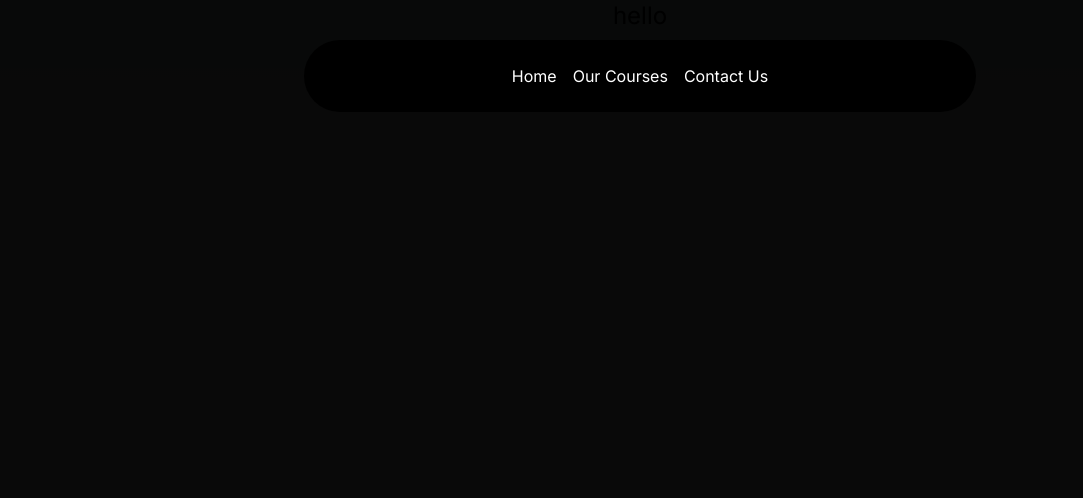
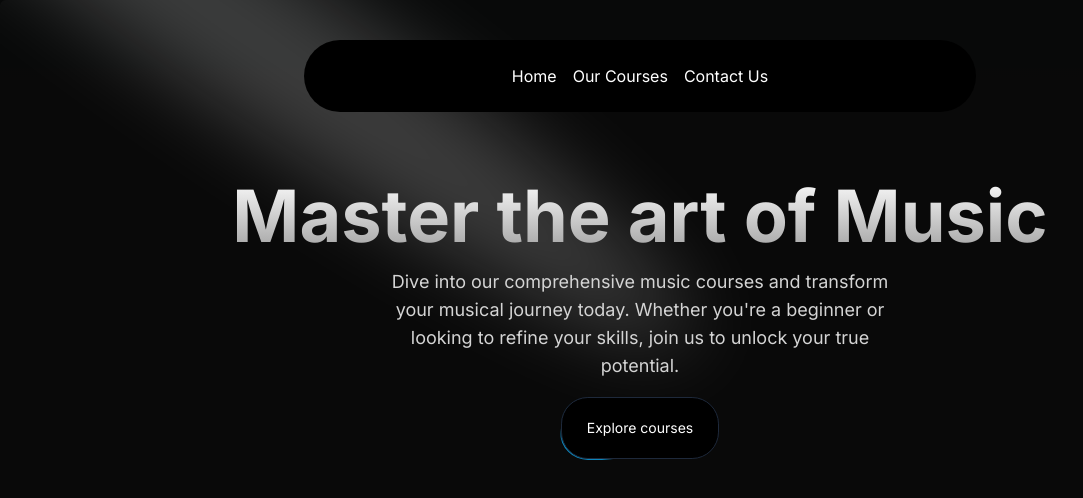
Before and after one commit to himanshi-sharma-123/music-academy-nextjs, a Next.js app: page / in a window 1280 px wide. Shown: the top 498 px of the page, without its empty margins (0-1083 px from the left). Built offline with nearby package versions, Linux system fonts and the light colour scheme.

Commit message:
hero section

```diff
--- a/src/app/page.tsx
+++ b/src/app/page.tsx
@@ -1,7 +1,9 @@
+import HeroSection from "@/components/HeroSection";
+
 export default function Home() {
   return (
     <main className="min-h-screen bg-black/[0.96] antialiased bg-grid-white/[0.0]">
-      <h1 className="text-2xl text-center">hello</h1>
+      <HeroSection />
     </main>
   );
 }
--- /dev/null
+++ b/src/components/HeroSection.tsx
@@ -0,0 +1,38 @@
+import Link from "next/link";
+import React from "react";
+import { Spotlight } from "./ui/Spotlight";
+import { Button } from "./ui/moving-border";
+
+function HeroSection() {
+  return (
+    <div className="h-auto md:h-[40rem] w-full rounded-md flex flex-col items-center justify-center relative overflow-hidden mx-auto py-10 md:py-0">
+      <Spotlight
+        className="-top-40 left-0 md:left-60 md:-top-20"
+        fill="white"
+      />
+
+      <div className="p-4 relative z-10 w-full text-center">
+        <h1 className="mt-20 md:mt-0 text-4xl md:text-7xl font-bold bg-clip-text text-transparent bg-gradient-to-b from-neutral-50 to-neutral-400">
+          Master the art of Music
+        </h1>
+        <p className="mt-4 font-normal text-base md:text-lg text-neutral-300 max-w-lg mx-auto">
+          Dive into our comprehensive music courses and transform your musical
+          journey today. Whether you're a beginner or looking to refine your
+          skills, join us to unlock your true potential.
+        </p>
+        <div className="mt-4">
+          <Link href={"/courses"}>
+            <Button
+              borderRadius="1.75rem"
+              className="bg-white dark:bg-black text-black dark:text-white border-neutral-200 dark:border-slate-800"
+            >
+              Explore courses
+            </Button>
+          </Link>
+        </div>
+      </div>
+    </div>
+  );
+}
+
+export default HeroSection;
--- /dev/null
+++ b/src/components/ui/Spotlight.tsx
@@ -0,0 +1,56 @@
+import React from "react";
+import { cn } from "@/utils/cn";
+
+type SpotlightProps = {
+  className?: string;
+  fill?: string;
+};
+
+export const Spotlight = ({ className, fill }: SpotlightProps) => {
+  return (
+    <svg
+      className={cn(
+        "animate-spotlight pointer-events-none absolute z-[1]  h-[169%] w-[138%] lg:w-[84%] opacity-0",
+        className
+      )}
+      xmlns="http://www.w3.org/2000/svg"
+      viewBox="0 0 3787 2842"
+      fill="none"
+    >
+      <g filter="url(#filter)">
+        <ellipse
+          cx="1924.71"
+          cy="273.501"
+          rx="1924.71"
+          ry="273.501"
+          transform="matrix(-0.822377 -0.568943 -0.568943 0.822377 3631.88 2291.09)"
+          fill={fill || "white"}
+          fillOpacity="0.21"
+        ></ellipse>
+      </g>
+      <defs>
+        <filter
+          id="filter"
+          x="0.860352"
+          y="0.838989"
+          width="3785.16"
+          height="2840.26"
+          filterUnits="userSpaceOnUse"
+          colorInterpolationFilters="sRGB"
+        >
+          <feFlood floodOpacity="0" result="BackgroundImageFix"></feFlood>
+          <feBlend
+            mode="normal"
+            in="SourceGraphic"
+            in2="BackgroundImageFix"
+            result="shape"
+          ></feBlend>
+          <feGaussianBlur
+            stdDeviation="151"
+            result="effect1_foregroundBlur_1065_8"
+          ></feGaussianBlur>
+        </filter>
+      </defs>
+    </svg>
+  );
+};
--- /dev/null
+++ b/src/components/ui/moving-border.tsx
@@ -0,0 +1,139 @@
+"use client";
+import React from "react";
+import {
+  motion,
+  useAnimationFrame,
+  useMotionTemplate,
+  useMotionValue,
+  useTransform,
+} from "framer-motion";
+import { useRef } from "react";
+import { cn } from "@/utils/cn";
+
+export function Button({
+  borderRadius = "1.75rem",
+  children,
+  as: Component = "button",
+  containerClassName,
+  borderClassName,
+  duration,
+  className,
+  ...otherProps
+}: {
+  borderRadius?: string;
+  children: React.ReactNode;
+  as?: any;
+  containerClassName?: string;
+  borderClassName?: string;
+  duration?: number;
+  className?: string;
+  [key: string]: any;
+}) {
+  return (
+    <Component
+      className={cn(
+        "bg-transparent relative text-xl  h-16 w-40 p-[1px] overflow-hidden ",
+        containerClassName
+      )}
+      style={{
+        borderRadius: borderRadius,
+      }}
+      {...otherProps}
+    >
+      <div
+        className="absolute inset-0"
+        style={{ borderRadius: `calc(${borderRadius} * 0.96)` }}
+      >
+        <MovingBorder duration={duration} rx="30%" ry="30%">
+          <div
+            className={cn(
+              "h-20 w-20 opacity-[0.8] bg-[radial-gradient(var(--sky-500)_40%,transparent_60%)]",
+              borderClassName
+            )}
+          />
+        </MovingBorder>
+      </div>
+
+      <div
+        className={cn(
+          "relative bg-slate-900/[0.8] border border-slate-800 backdrop-blur-xl text-white flex items-center justify-center w-full h-full text-sm antialiased",
+          className
+        )}
+        style={{
+          borderRadius: `calc(${borderRadius} * 0.96)`,
+        }}
+      >
+        {children}
+      </div>
+    </Component>
+  );
+}
+
+export const MovingBorder = ({
+  children,
+  duration = 2000,
+  rx,
+  ry,
+  ...otherProps
+}: {
+  children: React.ReactNode;
+  duration?: number;
+  rx?: string;
+  ry?: string;
+  [key: string]: any;
+}) => {
+  const pathRef = useRef<any>();
+  const progress = useMotionValue<number>(0);
+
+  useAnimationFrame((time) => {
+    const length = pathRef.current?.getTotalLength();
+    if (length) {
+      const pxPerMillisecond = length / duration;
+      progress.set((time * pxPerMillisecond) % length);
+    }
+  });
+
+  const x = useTransform(
+    progress,
+    (val) => pathRef.current?.getPointAtLength(val).x
+  );
+  const y = useTransform(
+    progress,
+    (val) => pathRef.current?.getPointAtLength(val).y
+  );
+
+  const transform = useMotionTemplate`translateX(${x}px) translateY(${y}px) translateX(-50%) translateY(-50%)`;
+
+  return (
+    <>
+      <svg
+        xmlns="http://www.w3.org/2000/svg"
+        preserveAspectRatio="none"
+        className="absolute h-full w-full"
+        width="100%"
+        height="100%"
+        {...otherProps}
+      >
+        <rect
+          fill="none"
+          width="100%"
+          height="100%"
+          rx={rx}
+          ry={ry}
+          ref={pathRef}
+        />
+      </svg>
+      <motion.div
+        style={{
+          position: "absolute",
+          top: 0,
+          left: 0,
+          display: "inline-block",
+          transform,
+        }}
+      >
+        {children}
+      </motion.div>
+    </>
+  );
+};
--- a/tailwind.config.ts
+++ b/tailwind.config.ts
@@ -1,5 +1,19 @@
 import type { Config } from "tailwindcss";
 
+const colors = require("tailwindcss/colors");
+const {
+  default: flattenColorPalette,
+} = require("tailwindcss/lib/util/flattenColorPalette");
+
+function addVariablesForColors({ addBase, theme }: any) {
+  const allColors = flattenColorPalette(theme("colors"));
+  const newVars = Object.fromEntries(
+    Object.entries(allColors).map(([key, value]) => [`--${key}`, value])
+  );
+  addBase({
+    ":root": newVars,
+  });
+}
 const config: Config = {
   content: [
     "./src/pages/**/*.{js,ts,jsx,tsx,mdx}",
@@ -9,13 +23,28 @@
   darkMode: "class",
   theme: {
     extend: {
+      animation: {
+        spotlight: "spotlight 2s ease .75s 1 forwards",
+      },
       backgroundImage: {
         "gradient-radial": "radial-gradient(var(--tw-gradient-stops))",
         "gradient-conic":
           "conic-gradient(from 180deg at 50% 50%, var(--tw-gradient-stops))",
       },
+      keyframes: {
+        spotlight: {
+          "0%": {
+            opacity: "0",
+            transform: "translate(-72%, -62%) scale(0.5)",
+          },
+          "100%": {
+            opacity: "1",
+            transform: "translate(-50%,-40%) scale(1)",
+          },
+        },
+      },
     },
   },
-  plugins: [],
+  plugins: [addVariablesForColors],
 };
 export default config;
```
